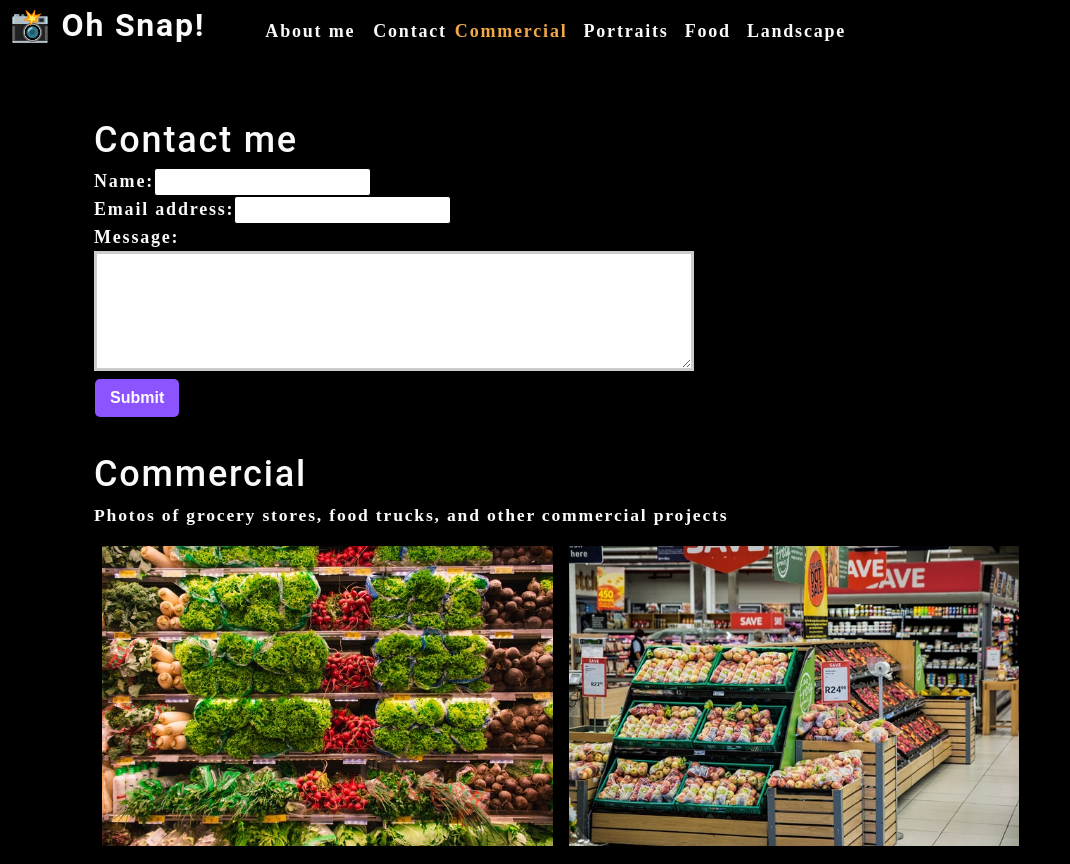
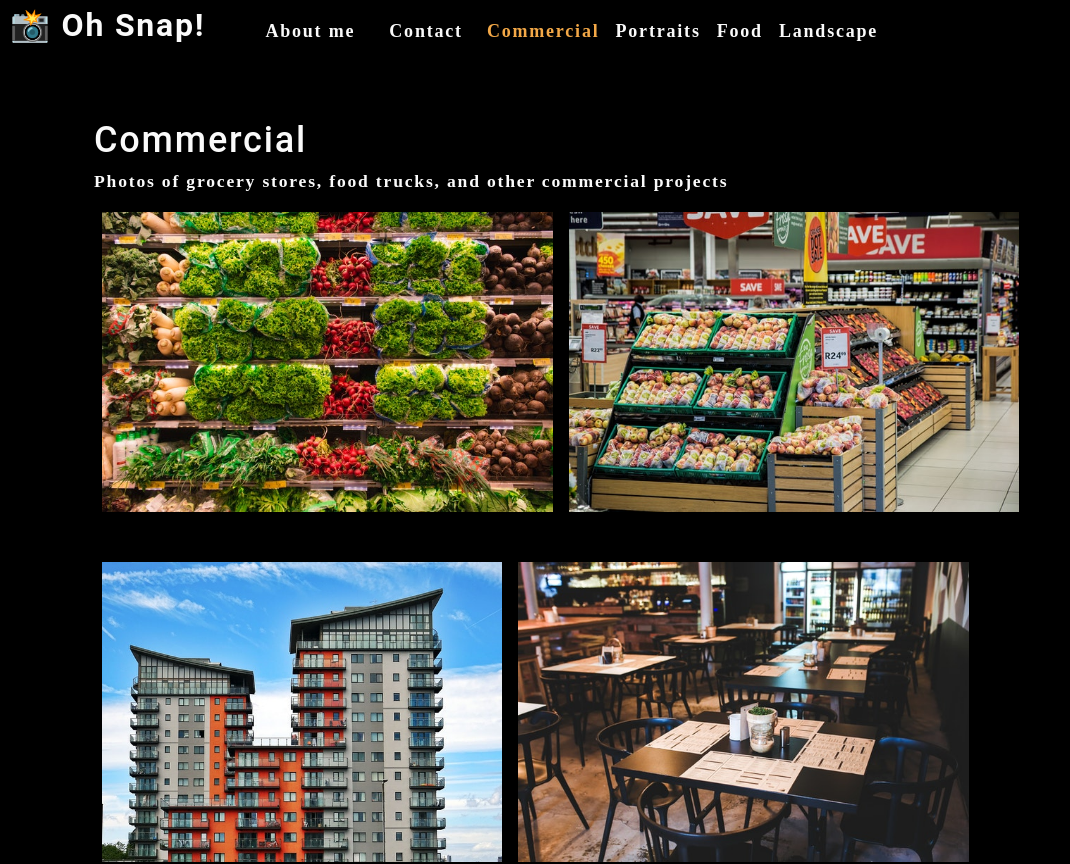
Before and after one commit to eclevela-1234/photo-port, a React (Create React App) app: page / in a window 1280 px wide. Shown: the top 864 px of the page, without its empty margins (0-1070 px from the left). Built offline with nearby package versions, Linux system fonts and the light colour scheme.

Commit message:
contact form consitionally loads

```diff
--- a/src/App.js
+++ b/src/App.js
@@ -1,16 +1,24 @@
-import React, {useState} from 'react';
-import Nav from './components/Nav';
-import About from './components/About';
-import Gallery from './components/Gallery';
-import ContactForm from './components/Contact';
+import React, { useState } from "react";
+import Nav from "./components/Nav";
+import About from "./components/About";
+import Gallery from "./components/Gallery";
+import ContactForm from "./components/Contact";
 
 function App() {
-  const  [categories] = useState([
-    { name: 'commercial', description: 'Photos of grocery stores, food trucks, and other commercial projects' },
-    { name: 'portraits', description: 'Portraits of people in my life' },
-    { name: 'food', description: 'Delicious delicacies' },
-    { name: 'landscape', description: 'Fields, farmhouses, waterfalls, and the beauty of nature' }
+  const [categories] = useState([
+    {
+      name: "commercial",
+      description:
+        "Photos of grocery stores, food trucks, and other commercial projects",
+    },
+    { name: "portraits", description: "Portraits of people in my life" },
+    { name: "food", description: "Delicious delicacies" },
+    {
+      name: "landscape",
+      description: "Fields, farmhouses, waterfalls, and the beauty of nature",
+    },
   ]);
+  const [contactSelected, setContactSelected] = useState(false);
 
   const [currentCategory, setCurrentCategory] = useState(categories[0]);
 
@@ -19,11 +27,19 @@ function App() {
       <Nav
         categories={categories}
         setCurrentCategory={setCurrentCategory}
-        currentCategory={currentCategory} />
+        currentCategory={currentCategory}
+        contactSelected={contactSelected}
+        setContactSelected={setContactSelected}
+      />
       <main>
+        {!contactSelected ? (
+          <>
+            <Gallery currentCategory={currentCategory} />
+            <About />
+          </>
+        ) : (
           <ContactForm />
-          <Gallery currentCategory={currentCategory} />
-          <About />
+        )}
       </main>
     </div>
   );
--- a/src/components/Contact/index.js
+++ b/src/components/Contact/index.js
@@ -45,7 +45,7 @@ function ContactForm() {
             type="text"
             name="name"
             defaultValue={name}
-            onChange={handleChange}
+            onBlur={handleChange}
           />
         </div>
         <div>
@@ -54,7 +54,7 @@ function ContactForm() {
             type="email"
             name="email"
             defaultValue={email}
-            onChange={handleChange}
+            onBlur={handleChange}
           />
         </div>
         <div>
@@ -63,7 +63,7 @@ function ContactForm() {
             name="message"
             rows="5"
             defaultValue={message}
-            onChange={handleChange}
+            onBlur={handleChange}
           />
         </div>
         {errorMessage && (
--- a/src/components/Nav/index.js
+++ b/src/components/Nav/index.js
@@ -6,6 +6,8 @@ function Nav(props) {
     categories = [],
     setCurrentCategory,
     currentCategory,
+    contactSelected,
+    setContactSelected,
   } = props;
 
   useEffect(() => {
@@ -16,30 +18,46 @@ function Nav(props) {
     <header className="flex-row px-1">
       <h2>
         <a data-testid="link" href="/">
-          <span role="img" aria-label="camera"> 📸</span> Oh Snap!
+          <span role="img" aria-label="camera">
+            {" "}
+            📸
+          </span>{" "}
+          Oh Snap!
         </a>
       </h2>
       <nav>
         <ul className="flex-row">
           <li className="mx-2">
-            <a data-testid="about" href="#about">
+            <a
+              data-testid="about"
+              href="#about"
+              onClick={() => setContactSelected(false)}
+            >
               About me
             </a>
           </li>
-          <li>
-            <span>
-              Contact
-            </span>
+          <li className={`mx-2 ${contactSelected && "navAtive"}`}>
+            <span onClick={() => setContactSelected(true)}>Contact</span>
           </li>
-          {
-            categories.map((category) => (
-              <li className={`mx-1 ${currentCategory.name === category.name && 'navActive'}`} key={category.name}>
-                <span onClick={() => { setCurrentCategory(category); }}>
-                 {capitalizeFirstLetter(category.name)}
-                </span>
-              </li>
-            ))
-          }
+          {categories.map((category) => (
+            <li
+              className={`mx-1 ${
+                currentCategory.name === category.name &&
+                !contactSelected &&
+                `navActive`
+              }`}
+              key={category.name}
+            >
+              <span
+                onClick={() => {
+                  setCurrentCategory(category);
+                  setContactSelected(false);
+                }}
+              >
+                {capitalizeFirstLetter(category.name)}
+              </span>
+            </li>
+          ))}
         </ul>
       </nav>
     </header>
```
